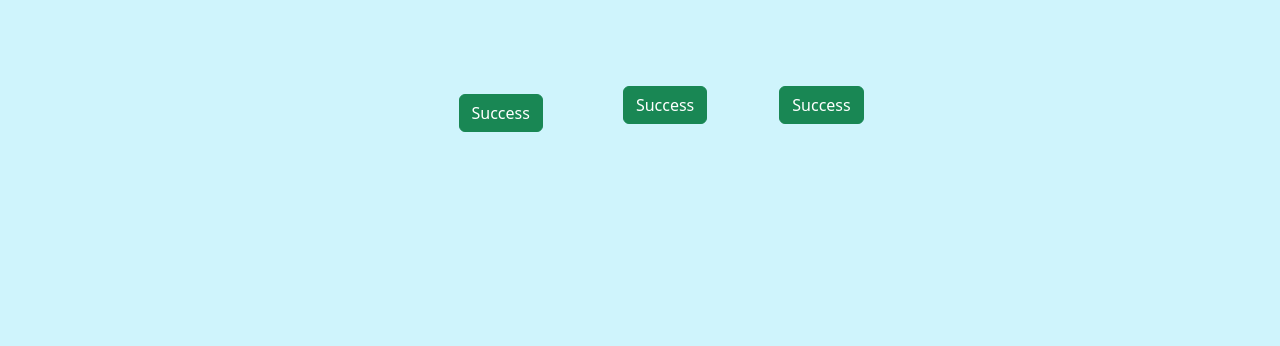
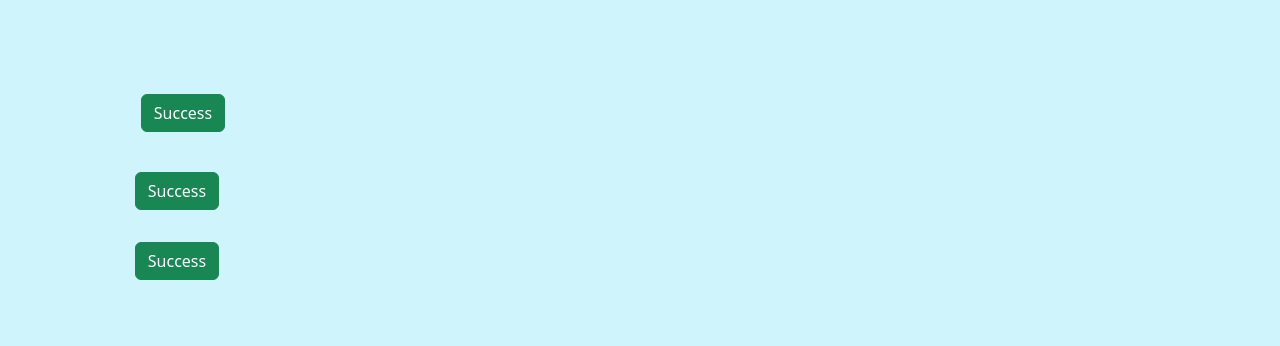
Before and after one commit to Jonarias2002/rifatoday-app, a React (Vite) app: page /soporte in a window 1280 px wide. Shown: the part 256-602 px from the top of the page. Built offline with nearby package versions, Linux system fonts and the light colour scheme; some icons are missing.

Commit message:
add to Auth0

```diff
--- a/package.json
+++ b/package.json
@@ -9,6 +9,7 @@
     "preview": "vite preview"
   },
   "dependencies": {
+    "@auth0/auth0-react": "^2.1.0",
     "bootstrap": "^5.3.0-alpha3",
     "iconoir-react": "^6.6.0",
     "react": "^18.2.0",
--- a/src/App.jsx
+++ b/src/App.jsx
@@ -10,6 +10,7 @@ import Tutoriales from './components/Tutoriales'
 import Tickets from './components/Tickets'
 import Header from './components/Header'
 import Footer from './components/Footer'
+import {Auth0Provider} from '@auth0/auth0-react'
 
 function App() {
 
--- a/src/components/Soporte.jsx
+++ b/src/components/Soporte.jsx
@@ -11,28 +11,22 @@ function Soporte() {
                     width={200}
                     />
                 </div>
-                <div className='d-flex justify-content-center'>
+                <div className='row d-flex justify-content-center'>
                 <div className='row p-4'>
                     <div className='col-6 col-sm-3'>
                         <Phone />
-                        </div>
-                        <div className='col-6 col-sm-3'>
                         <button type="button" className="btn btn-success">Success</button>
                     </div>
                 </div>
                 <div className='row p-3'>
                     <div className='col-6 col-sm-3'>
                         <Mail />
-                        </div>
-                        <div className='col-6 col-sm-3'>
                         <button type="button" className="btn btn-success">Success</button>
                     </div>
                 </div>
                 <div className='row p-3'>
                     <div className='col-6 col-sm-3'>
                         <ChatBubbleEmpty />
-                        </div>
-                        <div className='col-6 col-sm-3'>
                         <button type="button" className="btn btn-success">Success</button>
                     </div>
                 </div>
--- a/src/components/Sorteos.jsx
+++ b/src/components/Sorteos.jsx
@@ -4,13 +4,13 @@ import { AddSelection } from 'iconoir-react'
 function Sorteos() {
     return (
         <div className='Container vh-100 bg-info-subtle text-center'>
-            <div className='gris p-3'>
+            <div className='grid p-3'>
                 <button className='btn btn-light'>
                     <AddSelection
                     height={150}
                     width={150}
                     />
-                    <span className='fw-bold text-primary'>Add item</span>
+                    <span className='row fw-bold text-primary'>Add item</span>
                 </button>
 
             </div>
--- a/src/main.jsx
+++ b/src/main.jsx
@@ -7,6 +7,6 @@ import './App.scss'
 
 ReactDOM.createRoot(document.getElementById('root')).render(
   <React.StrictMode>
-    <App />
+      <App />
   </React.StrictMode>,
 )
```
Also changed, not shown: 2 other files (tests, documents, lock files or other folders). Lines whose indentation alone changed are shown as unchanged.
